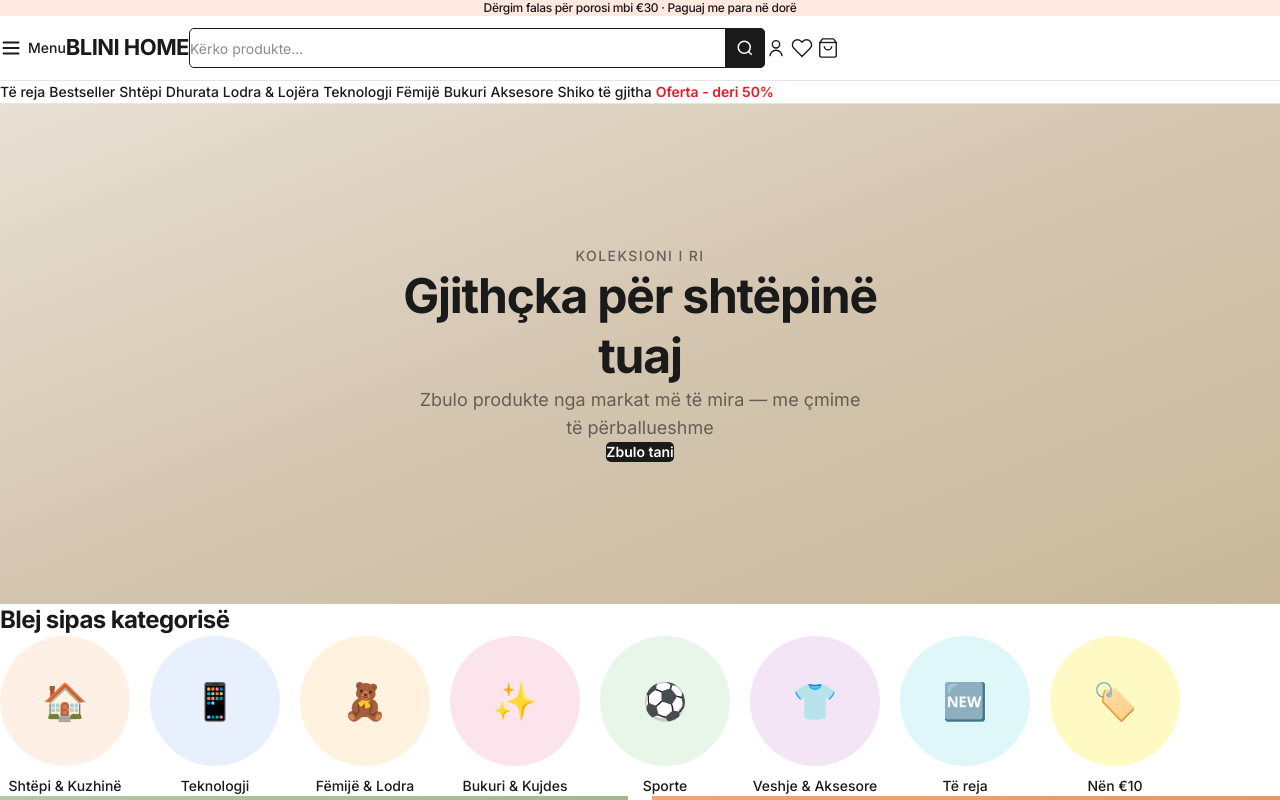
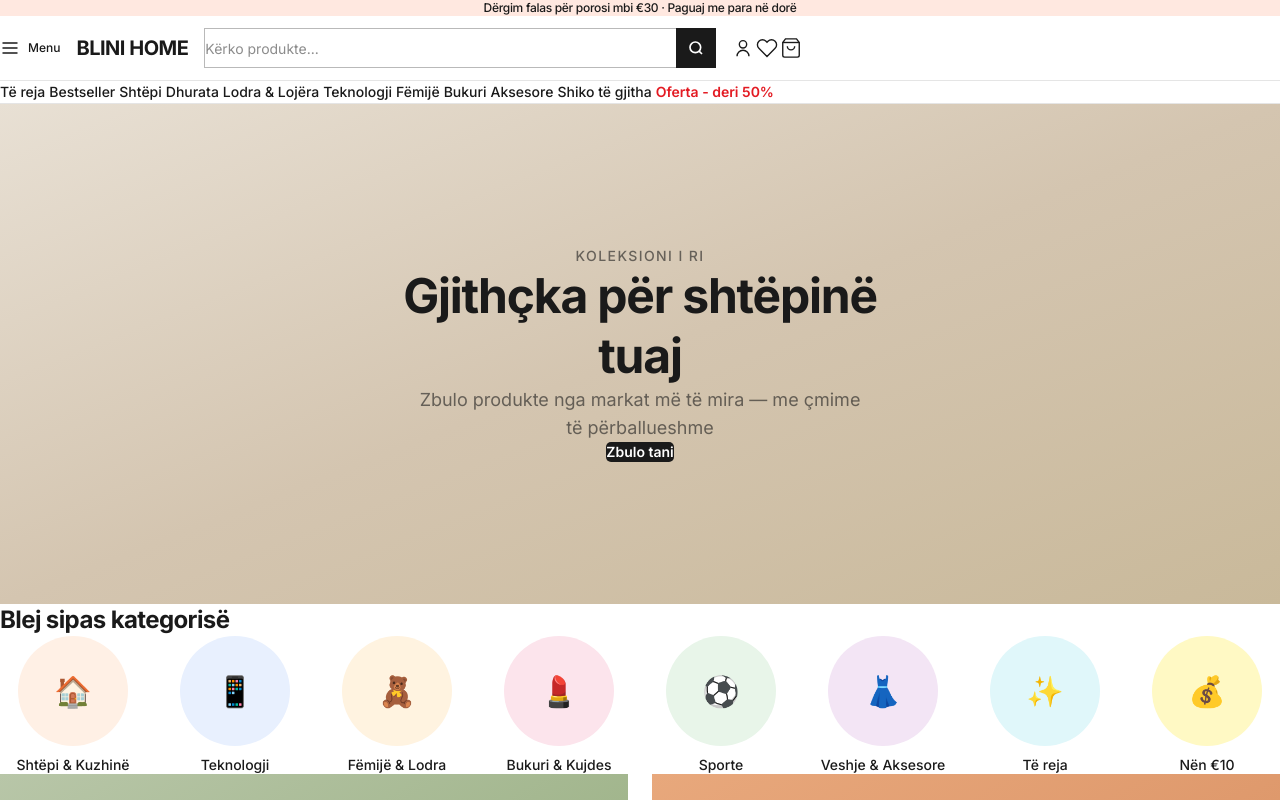
Before and after one commit to blini-claude/blini-home, a Next.js app: page / in a window 1280 px wide. Shown: the top 800 px of the page. Built offline with nearby package versions, Linux system fonts and the light colour scheme; no server answers; the database is empty.

Commit message:
fix: polish header layout, search bar, and category bubbles

```diff
--- a/src/components/storefront/category-bubbles.tsx
+++ b/src/components/storefront/category-bubbles.tsx
@@ -1,34 +1,35 @@
 import Link from "next/link";
 
 const CATEGORIES = [
-  { label: "Shtëpi & Kuzhinë", slug: "shtepi-kuzhine", emoji: "🏠", bg: "bg-[#FFF0E5]" },
-  { label: "Teknologji", slug: "teknologji", emoji: "📱", bg: "bg-[#E8F0FE]" },
-  { label: "Fëmijë & Lodra", slug: "femije-lodra", emoji: "🧸", bg: "bg-[#FFF3E0]" },
-  { label: "Bukuri & Kujdes", slug: "bukuri-kujdes", emoji: "✨", bg: "bg-[#FCE4EC]" },
-  { label: "Sporte", slug: "sporte-aktivitete", emoji: "⚽", bg: "bg-[#E8F5E9]" },
-  { label: "Veshje & Aksesore", slug: "veshje-aksesore", emoji: "👕", bg: "bg-[#F3E5F5]" },
-  { label: "Të reja", slug: "te-rejat", emoji: "🆕", bg: "bg-[#E0F7FA]" },
-  { label: "Nën €10", slug: "nen-10", emoji: "🏷️", bg: "bg-[#FFF9C4]" },
+  { label: "Shtëpi & Kuzhinë", slug: "shtepi-kuzhine", icon: "🏠", bg: "#FFF0E5" },
+  { label: "Teknologji", slug: "teknologji", icon: "📱", bg: "#E8F0FE" },
+  { label: "Fëmijë & Lodra", slug: "femije-lodra", icon: "🧸", bg: "#FFF3E0" },
+  { label: "Bukuri & Kujdes", slug: "bukuri-kujdes", icon: "💄", bg: "#FCE4EC" },
+  { label: "Sporte", slug: "sporte-aktivitete", icon: "⚽", bg: "#E8F5E9" },
+  { label: "Veshje & Aksesore", slug: "veshje-aksesore", icon: "👗", bg: "#F3E5F5" },
+  { label: "Të reja", slug: "te-rejat", icon: "✨", bg: "#E0F7FA" },
+  { label: "Nën €10", slug: "nen-10", icon: "💰", bg: "#FFF9C4" },
 ];
 
 export function CategoryBubbles() {
   return (
-    <section className="py-8">
+    <section className="py-10">
       <div className="max-w-[1400px] mx-auto px-4">
-        <h2 className="text-2xl font-bold tracking-tight mb-5">Blej sipas kategorisë</h2>
-        <div className="flex gap-5 overflow-x-auto hide-scrollbar pb-2">
+        <h2 className="text-2xl font-bold tracking-tight mb-6">Blej sipas kategorisë</h2>
+        <div className="grid grid-cols-4 md:grid-cols-8 gap-4">
           {CATEGORIES.map((cat) => (
             <Link
               key={cat.slug}
               href={`/koleksion/${cat.slug}`}
-              className="flex flex-col items-center gap-2.5 flex-shrink-0"
+              className="flex flex-col items-center gap-2.5 group"
             >
               <div
-                className={`w-[100px] h-[100px] md:w-[130px] md:h-[130px] rounded-full ${cat.bg} flex items-center justify-center text-3xl md:text-4xl hover:scale-105 transition-transform`}
+                className="w-[80px] h-[80px] md:w-[110px] md:h-[110px] rounded-full flex items-center justify-center text-2xl md:text-3xl group-hover:scale-105 transition-transform"
+                style={{ backgroundColor: cat.bg }}
               >
-                {cat.emoji}
+                <span role="img" aria-label={cat.label}>{cat.icon}</span>
               </div>
-              <span className="text-sm font-medium text-center whitespace-nowrap">
+              <span className="text-xs md:text-sm font-medium text-center leading-tight">
                 {cat.label}
               </span>
             </Link>
--- a/src/components/storefront/header.tsx
+++ b/src/components/storefront/header.tsx
@@ -14,43 +14,39 @@ export function Header() {
   return (
     <>
       <header className="bg-white border-b border-border sticky top-0 z-40">
-        <div className="max-w-[1400px] mx-auto px-4 h-16 flex items-center">
-          {/* Left: Hamburger + Menu text (desktop) / Hamburger only (mobile) */}
-          <div className="flex items-center gap-6 flex-shrink-0">
+        <div className="max-w-[1400px] mx-auto px-4 h-16 flex items-center gap-4">
+          {/* Left: Hamburger + Menu text */}
           <button
             onClick={() => setMobileMenuOpen(true)}
-              className="flex items-center gap-1.5 p-1 -ml-1"
+            className="flex items-center gap-2 p-1 -ml-1 flex-shrink-0"
             aria-label="Menu"
           >
-              <svg width="22" height="22" viewBox="0 0 24 24" fill="none" stroke="currentColor" strokeWidth="2">
+            <svg width="20" height="20" viewBox="0 0 24 24" fill="none" stroke="currentColor" strokeWidth="2">
               <path d="M3 12h18M3 6h18M3 18h18" />
             </svg>
-              <span className="hidden lg:inline text-sm font-medium text-text">Menu</span>
+            <span className="hidden lg:inline text-xs font-medium text-text">Menu</span>
           </button>
-          </div>
 
-          {/* Center: Logo */}
-          <div className="flex-1 flex justify-center lg:justify-start lg:flex-none lg:ml-8">
-            <Link href="/" className="lg:mr-auto">
-              <span className="text-[22px] font-bold tracking-tight text-text">BLINI HOME</span>
+          {/* Logo */}
+          <Link href="/" className="flex-shrink-0">
+            <span className="text-xl font-bold tracking-tight text-text">BLINI HOME</span>
           </Link>
-          </div>
 
-          {/* Desktop: Search bar center-right */}
-          <div className="hidden lg:flex flex-1 justify-center max-w-xl mx-6">
+          {/* Desktop: Search bar */}
+          <div className="hidden lg:flex flex-1 max-w-lg mx-auto">
             <form action="/kerko" className="w-full relative flex">
               <input
                 type="text"
                 name="q"
                 placeholder="Kërko produkte..."
-                className="w-full h-10 pl-4 pr-12 bg-search-bg border border-search-border text-sm outline-none focus:ring-1 focus:ring-search-border rounded-[5px]"
+                className="w-full h-10 pl-4 pr-12 bg-white border border-text/30 text-sm outline-none focus:border-text rounded-none"
               />
               <button
                 type="submit"
-                className="absolute right-0 top-0 h-10 w-10 flex items-center justify-center bg-accent rounded-r-[5px]"
+                className="absolute right-0 top-0 h-10 w-10 flex items-center justify-center bg-text"
                 aria-label="Kërko"
               >
-                <svg width="18" height="18" viewBox="0 0 24 24" fill="none" stroke="white" strokeWidth="2">
+                <svg width="16" height="16" viewBox="0 0 24 24" fill="none" stroke="white" strokeWidth="2.5">
                   <circle cx="11" cy="11" r="8" />
                   <path d="m21 21-4.35-4.35" />
                 </svg>
@@ -59,7 +55,7 @@ export function Header() {
           </div>
 
           {/* Right: Icons */}
-          <div className="flex items-center gap-1 flex-shrink-0">
+          <div className="flex items-center gap-0.5 flex-shrink-0 ml-auto">
             {/* Mobile search toggle */}
             <button
               onClick={() => setSearchOpen(!searchOpen)}
@@ -112,11 +108,11 @@ export function Header() {
                 name="q"
                 placeholder="Kërko produkte..."
                 autoFocus
-                className="w-full h-10 pl-4 pr-12 bg-search-bg border border-search-border text-sm outline-none rounded-[5px]"
+                className="w-full h-10 pl-4 pr-12 bg-white border border-text/30 text-sm outline-none rounded-none"
               />
               <button
                 type="submit"
-                className="absolute right-0 top-0 h-10 w-10 flex items-center justify-center bg-accent rounded-r-[5px]"
+                className="absolute right-0 top-0 h-10 w-10 flex items-center justify-center bg-text"
                 aria-label="Kërko"
               >
                 <svg width="18" height="18" viewBox="0 0 24 24" fill="none" stroke="white" strokeWidth="2">
```
Lines whose indentation alone changed are shown as unchanged.
